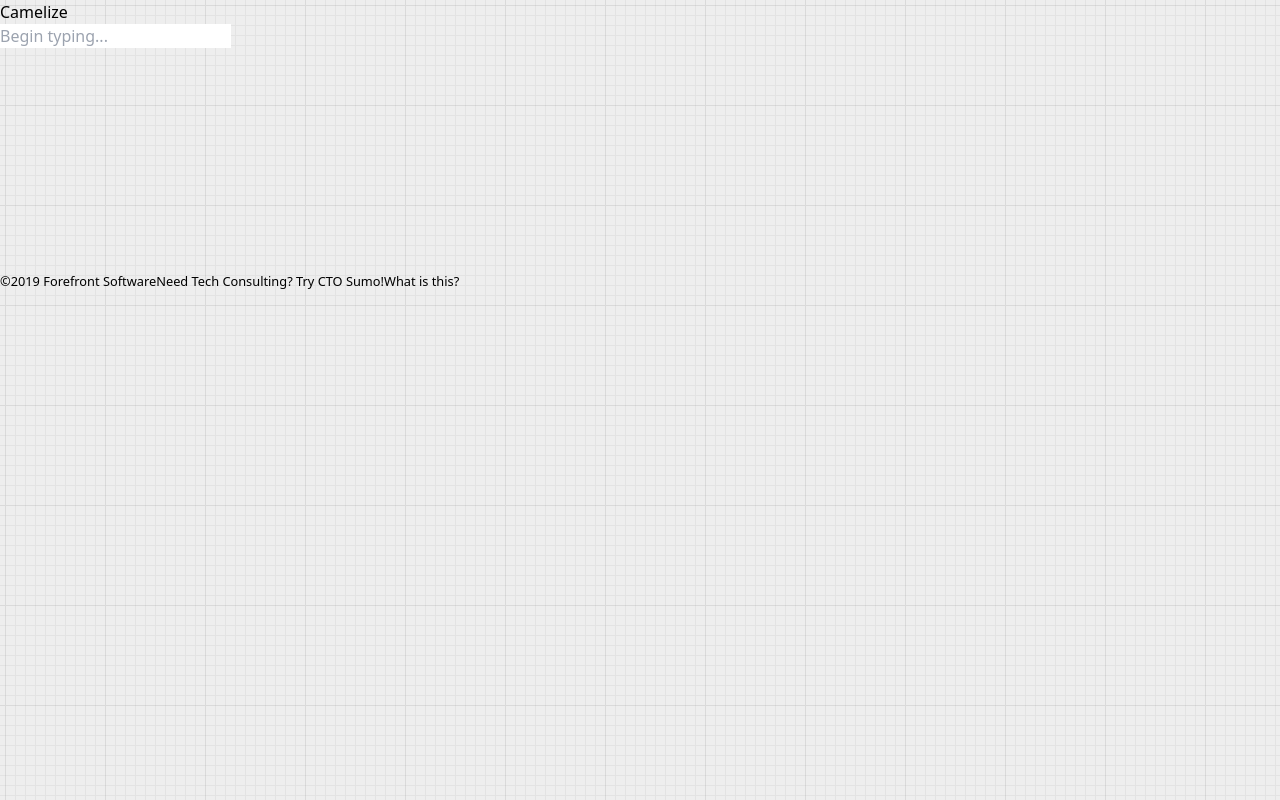
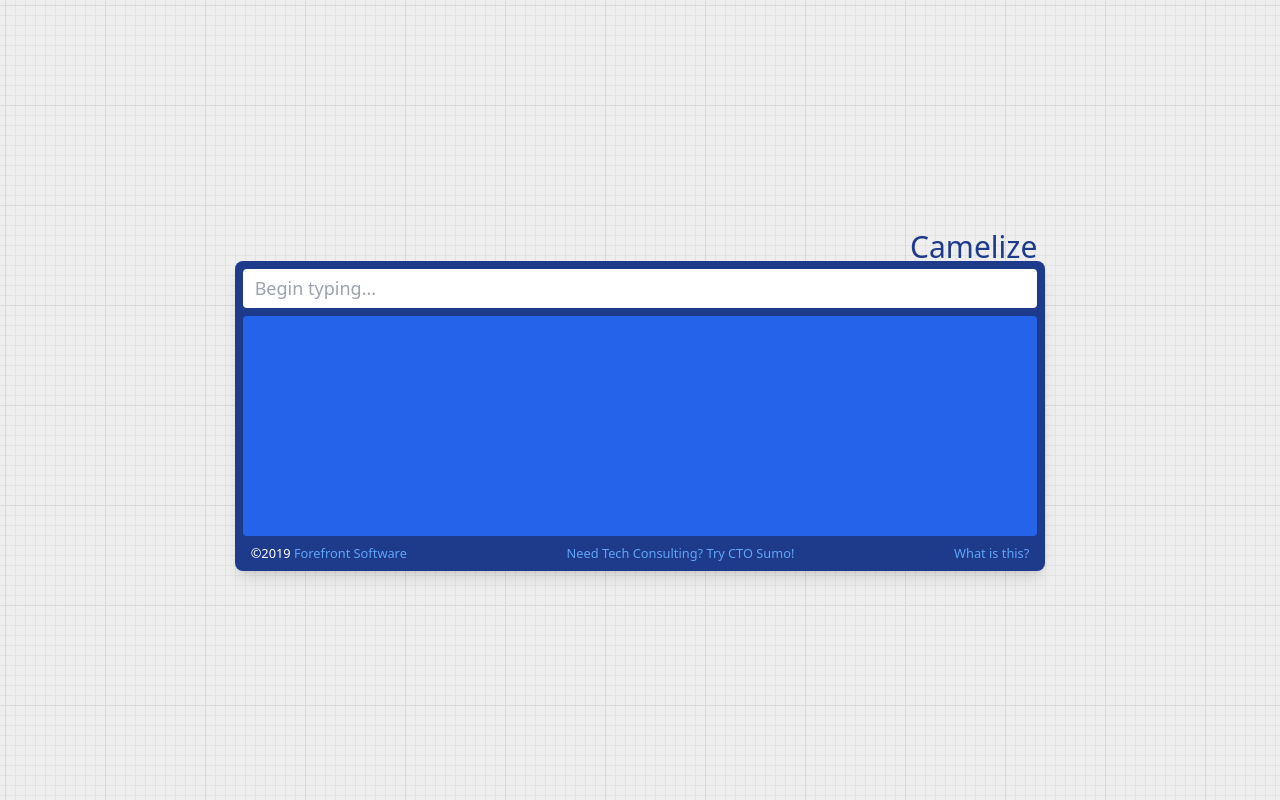
Before and after one commit to wyoumans/camelize, a Vue app: page / in a window 1280 px wide. Built offline with nearby package versions, Linux system fonts and the light colour scheme.

Commit message:
purge settings

```diff
--- a/tailwind.config.js
+++ b/tailwind.config.js
@@ -1,8 +1,8 @@
 module.exports = {
-  purge: [],
+  purge: ["./src/**/*.vue", "./public/**/*.html"],
   theme: {
     extend: {},
   },
   variants: {},
   plugins: [],
-}
+};
```
